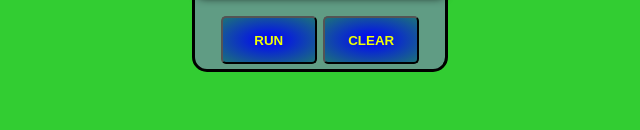
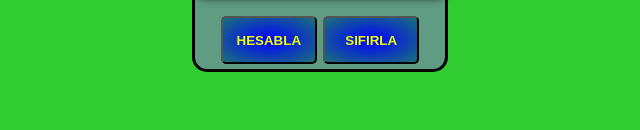
Before and after one commit to fidelio1/Hesablayici, a plain HTML site: page index.html in a window 1280 px wide. Shown: the part 490-620 px from the top of the page, 320-960 px from the left. Drawn offline with Linux system fonts and the light colour scheme.

Commit message:
Update index.html

```diff
--- a/index.html
+++ b/index.html
@@ -197,8 +197,8 @@
         </form>
         <!-- BUTTONS -->
         <article class="button">
-          <button id="run">RUN</button>
-          <button id="clear">CLEAR</button>
+          <button id="run">HESABLA</button>
+          <button id="clear">SIFIRLA</button>
         </article>
       </section>
     </section>
```
